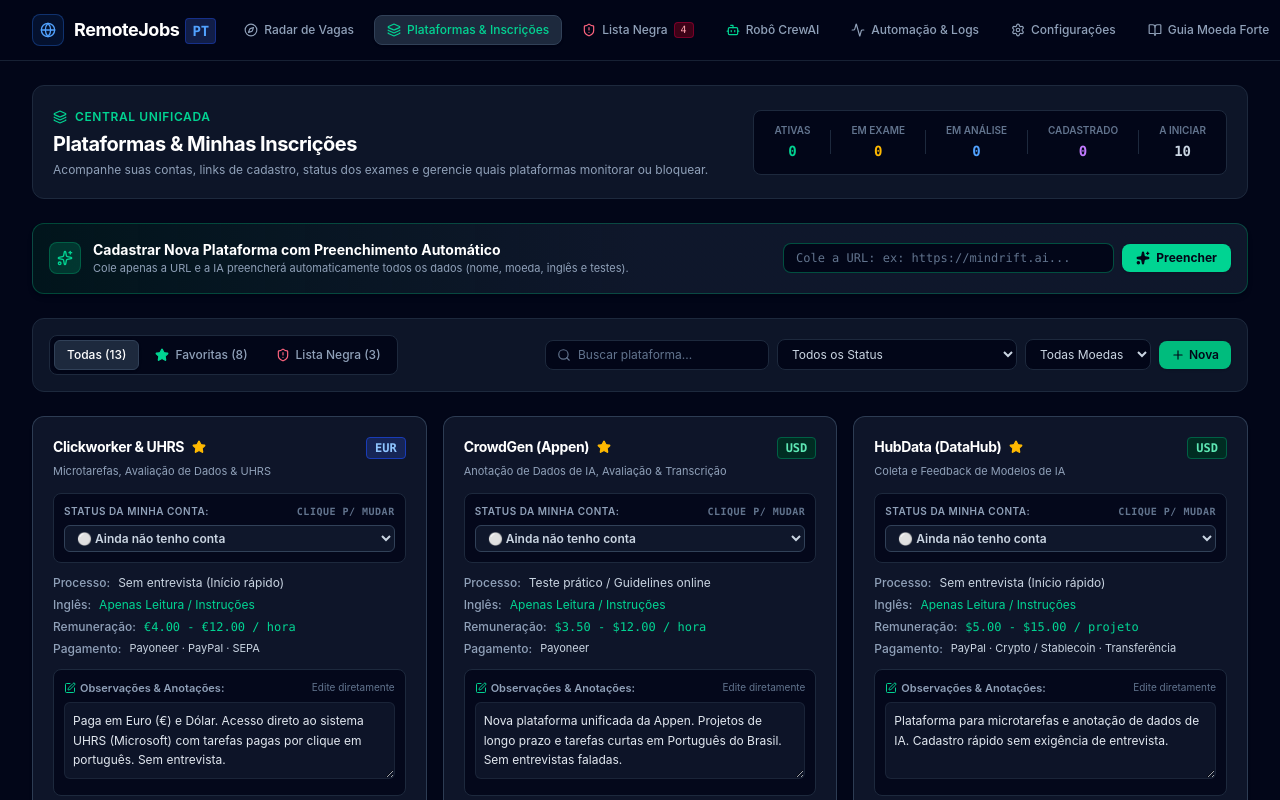
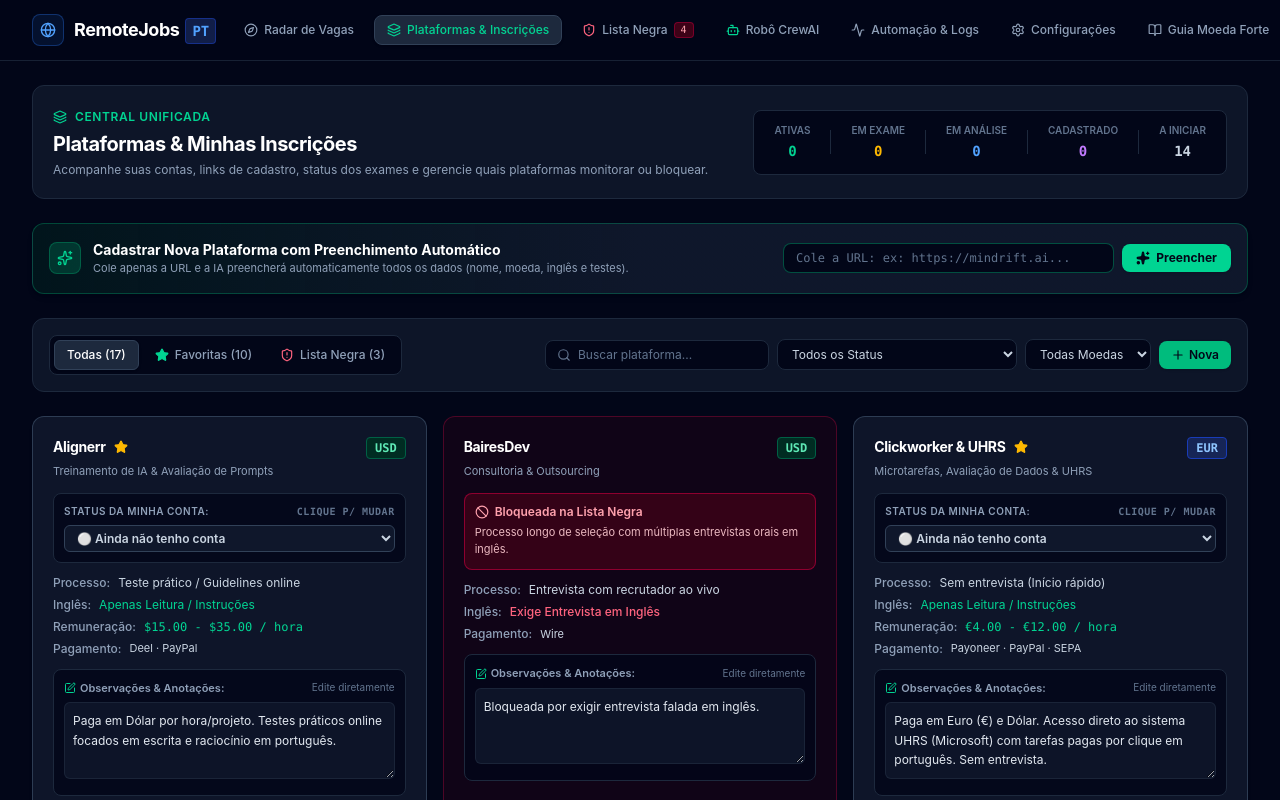
Before and after one commit to EdimilsonMurer/remotejobs, a React (Vite) app: page / in a window 1280 px wide. Both pictures are taken after a click on the button "Plataformas & Inscrições". Shown: the top 800 px of the page. Built offline with nearby package versions, Linux system fonts and the light colour scheme; no server answers; the database is empty.

Commit message:
feat: normalize platform sorting and improve management
Standardize platform sorting to strict alphabetical order across the app, refine platform ID generation and submission validation in the modal, and add new initial platform data.

```diff
--- a/src/App.tsx
+++ b/src/App.tsx
@@ -16,17 +16,21 @@
 const STORAGE_KEY_PLATFORMS = 'remotehunter_platforms_v1';
 const STORAGE_KEY_RULES = 'remotehunter_blacklist_rules_v1';
 
+const sortPlatformsAlphabetically = (list: Platform[]): Platform[] => {
+  return [...list].sort((a, b) => a.name.localeCompare(b.name, 'pt-BR', { sensitivity: 'base' }));
+};
+
 export default function App() {
   const [activeTab, setActiveTab] = useState<'jobs' | 'platforms' | 'blacklist' | 'crewai' | 'guide' | 'pipeline' | 'settings'>('jobs');
 
-  // Load state from localStorage with fallbacks & auto-migration
+  // Load state from localStorage with fallbacks & auto-migration (sempre em ordem alfabética)
   const [platforms, setPlatforms] = useState<Platform[]>(() => {
     try {
       const saved = localStorage.getItem(STORAGE_KEY_PLATFORMS);
       if (saved) {
         const parsed: Platform[] = JSON.parse(saved);
-        // Auto-fix any deprecated lever.co links or broken URLs
-        return parsed.map(p => {
+        if (Array.isArray(parsed) && parsed.length > 0) {
+          const migrated = parsed.map(p => {
             if (p.id === 'welocalize' && (p.careersUrl?.includes('jobs.lever.co') || p.websiteUrl?.includes('jobs.lever.co'))) {
               return {
                 ...p,
@@ -36,18 +40,20 @@
             }
             return p;
           });
+          return sortPlatformsAlphabetically(migrated);
+        }
       }
     } catch (e) {
       console.error('Error loading platforms from storage:', e);
     }
-    return INITIAL_PLATFORMS;
+    return sortPlatformsAlphabetically(INITIAL_PLATFORMS);
   });
 
   // Carrega do Supabase em segundo plano ao inicializar
   useEffect(() => {
     loadPlatformsFromSupabase().then(loaded => {
       if (loaded && loaded.length > 0) {
-        setPlatforms(loaded);
+        setPlatforms(sortPlatformsAlphabetically(loaded));
       }
     }).catch(err => {
       console.warn('[Supabase] Usando cache local:', err);
@@ -125,11 +131,21 @@
   // Handlers
   const handleSavePlatform = (savedPlatform: Platform) => {
     setPlatforms(prev => {
-      const exists = prev.some(p => p.id === savedPlatform.id);
+      const targetSlug = savedPlatform.id.toLowerCase();
+      const targetName = savedPlatform.name.trim().toLowerCase();
+      const exists = prev.some(p => p.id.toLowerCase() === targetSlug || p.name.trim().toLowerCase() === targetName);
+      let updated: Platform[];
       if (exists) {
-        return prev.map(p => p.id === savedPlatform.id ? savedPlatform : p);
+        updated = prev.map(p => (p.id.toLowerCase() === targetSlug || p.name.trim().toLowerCase() === targetName) ? savedPlatform : p);
+      } else {
+        updated = [savedPlatform, ...prev];
       }
-      return [savedPlatform, ...prev];
+      try {
+        localStorage.setItem(STORAGE_KEY_PLATFORMS, JSON.stringify(updated));
+      } catch (e) {
+        console.error('Error saving platforms:', e);
+      }
+      return updated;
     });
 
     // Salva no Supabase e em cache local
--- a/src/components/JobSearch.tsx
+++ b/src/components/JobSearch.tsx
@@ -558,8 +558,6 @@
     ];
 
     return combined.sort((a, b) => {
-      if (!a.isBlocked && b.isBlocked) return -1;
-      if (a.isBlocked && !b.isBlocked) return 1;
       return a.name.localeCompare(b.name, 'pt-BR', { sensitivity: 'base' });
     });
   }, [platforms, jobsList]);
--- a/src/components/PlatformManager.tsx
+++ b/src/components/PlatformManager.tsx
@@ -129,17 +129,9 @@
     return true;
   });
 
-  // Ordenação Alfabética (A-Z), mantendo as plataformas bloqueadas (BLACKLIST) sempre no final
+  // Ordenação Alfabética Estrita (A-Z) de todas as plataformas
   const sortedPlatforms = React.useMemo(() => {
     return [...filteredPlatforms].sort((a, b) => {
-      const aBlocked = a.status === 'BLACKLIST';
-      const bBlocked = b.status === 'BLACKLIST';
-
-      // Bloqueadas vão para o final
-      if (!aBlocked && bBlocked) return -1;
-      if (aBlocked && !bBlocked) return 1;
-
-      // Ordem alfabética de A a Z
       return a.name.localeCompare(b.name, 'pt-BR', { sensitivity: 'base' });
     });
   }, [filteredPlatforms]);
--- a/src/components/PlatformModal.tsx
+++ b/src/components/PlatformModal.tsx
@@ -136,19 +136,26 @@
 
   const handleSubmit = (e: React.FormEvent) => {
     e.preventDefault();
-    if (!name.trim()) return;
+    if (!name.trim()) {
+      setAutofillError('Por favor, informe o nome da plataforma.');
+      return;
+    }
+
+    const cleanSlug = editingPlatform
+      ? editingPlatform.id
+      : name.trim().toLowerCase().replace(/[^a-z0-9]/g, '-').replace(/-+/g, '-').replace(/^-|-$/g, '') || `platform-${Date.now()}`;
 
     const newPlatform: Platform = {
-      id: editingPlatform ? editingPlatform.id : `platform-${Date.now()}`,
+      id: cleanSlug,
       name: name.trim(),
       websiteUrl: websiteUrl.trim() || 'https://',
       careersUrl: careersUrl.trim() || websiteUrl.trim() || 'https://',
-      category: category.trim(),
+      category: category.trim() || 'Treinamento de IA & Avaliação',
       currency,
       englishRequirement,
       processType,
       status,
-      blacklistReason: status === 'BLACKLIST' ? blacklistReason.trim() : undefined,
+      blacklistReason: status === 'BLACKLIST' ? (blacklistReason.trim() || 'Adicionada à lista negra') : undefined,
       paymentMethods: paymentMethods.split(',').map(s => s.trim()).filter(Boolean),
       averagePayRate: averagePayRate.trim() || undefined,
       notes: notes.trim(),
--- a/src/data/initialPlatforms.ts
+++ b/src/data/initialPlatforms.ts
@@ -1,6 +1,36 @@
 import { Platform, BlacklistRule } from '../types/job';
 
 export const INITIAL_PLATFORMS: Platform[] = [
+  {
+    id: 'alignerr',
+    name: 'Alignerr',
+    websiteUrl: 'https://www.alignerr.com/',
+    careersUrl: 'https://www.alignerr.com/',
+    category: 'Treinamento de IA & Avaliação de Prompts',
+    currency: 'USD',
+    englishRequirement: 'READING_ONLY',
+    processType: 'ONLINE_EXAM',
+    status: 'FAVORITE',
+    paymentMethods: ['Deel', 'PayPal'],
+    notes: 'Paga em Dólar por hora/projeto. Testes práticos online focados em escrita e raciocínio em português.',
+    averagePayRate: '$15.00 - $35.00 / hora',
+    userStatus: 'NOT_REGISTERED'
+  },
+  {
+    id: 'bairesdev',
+    name: 'BairesDev',
+    websiteUrl: 'https://www.bairesdev.com/',
+    careersUrl: 'https://jobs.bairesdev.com/',
+    category: 'Consultoria & Outsourcing',
+    currency: 'USD',
+    englishRequirement: 'FLUENT_INTERVIEW',
+    processType: 'LIVE_INTERVIEW',
+    status: 'BLACKLIST',
+    blacklistReason: 'Processo longo de seleção com múltiplas entrevistas orais em inglês.',
+    paymentMethods: ['Wire'],
+    notes: 'Bloqueada por exigir entrevista falada em inglês.',
+    userStatus: 'NOT_REGISTERED'
+  },
   {
     id: 'clickworker',
     name: 'Clickworker & UHRS',
@@ -32,6 +62,21 @@
     userStatus: 'NOT_REGISTERED'
   },
   {
+    id: 'dataannotation',
+    name: 'DataAnnotation',
+    websiteUrl: 'https://www.dataannotation.tech/',
+    careersUrl: 'https://www.dataannotation.tech/',
+    category: 'Treinamento e Avaliação de IA',
+    currency: 'USD',
+    englishRequirement: 'READING_ONLY',
+    processType: 'ONLINE_EXAM',
+    status: 'FAVORITE',
+    paymentMethods: ['PayPal'],
+    notes: 'Trabalho 100% remoto focado em avaliação e treinamento de modelos de linguagem (LLMs).',
+    averagePayRate: '$20.00 - $40.00 / hora',
+    userStatus: 'NOT_REGISTERED'
+  },
+  {
     id: 'hubdata',
     name: 'HubData (DataHub)',
     websiteUrl: 'https://ai.hub.xyz/r/30p73q8r',
@@ -44,6 +89,21 @@
     paymentMethods: ['PayPal', 'Crypto / Stablecoin', 'Transferência'],
     notes: 'Plataforma para microtarefas e anotação de dados de IA. Cadastro rápido sem exigência de entrevista.',
     averagePayRate: '$5.00 - $15.00 / projeto',
+    userStatus: 'NOT_REGISTERED'
+  },
+  {
+    id: 'micro1',
+    name: 'Micro1',
+    websiteUrl: 'https://www.micro1.ai/',
+    careersUrl: 'https://www.micro1.ai/jobs',
+    category: 'Tech & Desenvolvimento',
+    currency: 'USD',
+    englishRequirement: 'FLUENT_INTERVIEW',
+    processType: 'LIVE_INTERVIEW',
+    status: 'BLACKLIST',
+    blacklistReason: 'Exige entrevista técnica ao vivo em inglês fluente com recrutadores internacionais.',
+    paymentMethods: ['Wire'],
+    notes: 'Bloqueada automaticamente pelo sistema devido à exigência de entrevista oral em inglês.',
     userStatus: 'NOT_REGISTERED'
   },
   {
@@ -77,6 +137,21 @@
     userStatus: 'NOT_REGISTERED'
   },
   {
+    id: 'peroptyx',
+    name: 'Peroptyx',
+    websiteUrl: 'https://www.peroptyx.com/',
+    careersUrl: 'https://www.peroptyx.com/careers',
+    category: 'Avaliação de Mapas & Qualidade de Dados',
+    currency: 'USD',
+    englishRequirement: 'READING_ONLY',
+    processType: 'ONLINE_EXAM',
+    status: 'ACTIVE',
+    paymentMethods: ['Transferência Bancária'],
+    notes: 'Avaliação de dados geográficos e qualidade de mapas para o Brasil.',
+    averagePayRate: '$6.00 - $14.00 / hora',
+    userStatus: 'NOT_REGISTERED'
+  },
+  {
     id: 'prolific',
     name: 'Prolific',
     websiteUrl: 'https://www.prolific.com/',
@@ -104,6 +179,21 @@
     paymentMethods: ['CLT / PJ'],
     notes: 'Principal portal de vagas 100% remotas no Brasil em Português nas áreas de suporte, administração, marketing e tech.',
     averagePayRate: 'R$ 2.000 - R$ 12.000 / mês',
+    userStatus: 'NOT_REGISTERED'
+  },
+  {
+    id: 'rws',
+    name: 'RWS',
+    websiteUrl: 'https://www.rws.com/',
+    careersUrl: 'https://www.rws.com/careers/',
+    category: 'Tradução, Localização & IA',
+    currency: 'USD',
+    englishRequirement: 'READING_ONLY',
+    processType: 'ONLINE_EXAM',
+    status: 'ACTIVE',
+    paymentMethods: ['Transferência Internacional', 'PayPal'],
+    notes: 'Líder global em serviços de linguagem, tradução e avaliação de IA.',
+    averagePayRate: '$5.00 - $16.00 / hora',
     userStatus: 'NOT_REGISTERED'
   },
   {
@@ -137,6 +227,21 @@
     userStatus: 'NOT_REGISTERED'
   },
   {
+    id: 'turing',
+    name: 'Turing',
+    websiteUrl: 'https://www.turing.com/',
+    careersUrl: 'https://www.turing.com/jobs',
+    category: 'Tech & Engenharia',
+    currency: 'USD',
+    englishRequirement: 'FLUENT_INTERVIEW',
+    processType: 'LIVE_INTERVIEW',
+    status: 'BLACKLIST',
+    blacklistReason: 'Exige testes avançados e entrevistas de comunicação em inglês fluente.',
+    paymentMethods: ['Wire'],
+    notes: 'Bloqueada da busca por exigir proficiência e entrevista oral em inglês.',
+    userStatus: 'NOT_REGISTERED'
+  },
+  {
     id: 'welocalize',
     name: 'Welocalize',
     websiteUrl: 'https://www.welocalize.com/',
@@ -149,52 +254,6 @@
     paymentMethods: ['Hyperwallet', 'Wire Transfer', 'Conta Bancária'],
     notes: 'Paga em Dólar. Vagas frequentes de "Search Quality Rater" e "Ads Rater" em Português do Brasil. O processo é 100% por teste de qualificação online (sem entrevista oral).',
     averagePayRate: '$4.50 - $15.00 / hora',
-    userStatus: 'NOT_REGISTERED'
-  },
-  // PLATAFORMAS NA LISTA NEGRA (BLACKLIST) - SEMPRE NO FINAL
-  {
-    id: 'bairesdev',
-    name: 'BairesDev',
-    websiteUrl: 'https://www.bairesdev.com/',
-    careersUrl: 'https://jobs.bairesdev.com/',
-    category: 'Consultoria & Outsourcing',
-    currency: 'USD',
-    englishRequirement: 'FLUENT_INTERVIEW',
-    processType: 'LIVE_INTERVIEW',
-    status: 'BLACKLIST',
-    blacklistReason: 'Processo longo de seleção com múltiplas entrevistas orais em inglês.',
-    paymentMethods: ['Wire'],
-    notes: 'Bloqueada por exigir entrevista falada em inglês.',
-    userStatus: 'NOT_REGISTERED'
-  },
-  {
-    id: 'micro1',
-    name: 'Micro1',
-    websiteUrl: 'https://www.micro1.ai/',
-    careersUrl: 'https://www.micro1.ai/jobs',
-    category: 'Tech & Desenvolvimento',
-    currency: 'USD',
-    englishRequirement: 'FLUENT_INTERVIEW',
-    processType: 'LIVE_INTERVIEW',
-    status: 'BLACKLIST',
-    blacklistReason: 'Exige entrevista técnica ao vivo em inglês fluente com recrutadores internacionais.',
-    paymentMethods: ['Wire'],
-    notes: 'Bloqueada automaticamente pelo sistema devido à exigência de entrevista oral em inglês.',
-    userStatus: 'NOT_REGISTERED'
-  },
-  {
-    id: 'turing',
-    name: 'Turing',
-    websiteUrl: 'https://www.turing.com/',
-    careersUrl: 'https://www.turing.com/jobs',
-    category: 'Tech & Engenharia',
-    currency: 'USD',
-    englishRequirement: 'FLUENT_INTERVIEW',
-    processType: 'LIVE_INTERVIEW',
-    status: 'BLACKLIST',
-    blacklistReason: 'Exige testes avançados e entrevistas de comunicação em inglês fluente.',
-    paymentMethods: ['Wire'],
-    notes: 'Bloqueada da busca por exigir proficiência e entrevista oral em inglês.',
     userStatus: 'NOT_REGISTERED'
   }
 ];
--- a/src/lib/supabase/platforms.ts
+++ b/src/lib/supabase/platforms.ts
@@ -54,12 +54,14 @@
   // Salva no localStorage como cache local de alta performance
   try {
     const saved = localStorage.getItem('remotehunter_platforms_v1');
-    const list: Platform[] = saved ? JSON.parse(saved) : INITIAL_PLATFORMS;
-    const idx = list.findIndex(p => p.id === platform.id || p.name.toLowerCase() === platform.name.toLowerCase());
+    const list: Platform[] = saved ? JSON.parse(saved) : [...INITIAL_PLATFORMS];
+    const targetSlug = platform.id.toLowerCase();
+    const targetName = platform.name.trim().toLowerCase();
+    const idx = list.findIndex(p => p.id.toLowerCase() === targetSlug || p.name.trim().toLowerCase() === targetName);
     if (idx >= 0) {
       list[idx] = platform;
     } else {
-      list.push(platform);
+      list.unshift(platform);
     }
     localStorage.setItem('remotehunter_platforms_v1', JSON.stringify(list));
   } catch (err) {
@@ -94,12 +96,16 @@
       const { error: updateError } = await (supabase
         .from('platforms') as any)
         .update({
+          name: row.name,
           notes: row.notes,
           user_status: row.user_status,
           website_url: row.website_url,
           jobs_url: row.jobs_url,
           category: row.category,
           currency: row.currency,
+          english_requirement: row.english_requirement,
+          process_type: row.process_type,
+          status: row.status,
           average_pay_rate: row.average_pay_rate,
           payment_methods: row.payment_methods,
           updated_at: row.updated_at
@@ -121,24 +127,34 @@
       }
     }
 
-    console.log(`✅ [Supabase] Plataforma "${platform.name}" e observações sincronizadas com sucesso no banco de dados!`);
+    console.log(`✅ [Supabase] Plataforma "${platform.name}" sincronizada com sucesso!`);
     return { success: true, message: 'Salvo com sucesso no Supabase!', fromSupabase: true };
   } catch (err: any) {
-    console.error('[Supabase] Erro na sincronização:', err.message);
-    return { success: false, message: err.message, fromSupabase: false };
+    console.error('[Supabase] Erro na sincronização:', err?.message);
+    return { success: false, message: err?.message, fromSupabase: false };
   }
 }
 
 /**
- * Carrega a lista de plataformas do Supabase ou utiliza os valores iniciais
+ * Carrega a lista de plataformas do Supabase ou utiliza os valores locais
  */
 export async function loadPlatformsFromSupabase(): Promise<Platform[]> {
+  // 1. Obtém lista atual do localStorage
+  let localList: Platform[] = [...INITIAL_PLATFORMS];
+  try {
+    const saved = localStorage.getItem('remotehunter_platforms_v1');
+    if (saved) {
+      const parsed = JSON.parse(saved);
+      if (Array.isArray(parsed) && parsed.length > 0) {
+        localList = parsed;
+      }
+    }
+  } catch (err) {
+    console.warn('[Storage] Erro ao ler plataformas do localStorage:', err);
+  }
+
   if (!isSupabaseConfigured()) {
-    try {
-      const saved = localStorage.getItem('remotehunter_platforms_v1');
-      if (saved) return JSON.parse(saved);
-    } catch {}
-    return INITIAL_PLATFORMS;
+    return localList;
   }
 
   try {
@@ -148,20 +164,33 @@
       .order('name', { ascending: true });
 
     if (error || !data || data.length === 0) {
-      console.log('[Supabase] Sem plataformas remotas. Utilizando dados iniciais e sincronizando...');
-      return INITIAL_PLATFORMS;
+      return localList;
     }
 
-    // Mescla com plataformas iniciais
-    return INITIAL_PLATFORMS.map(initP => {
-      const found = data.find((d: any) => d.slug === initP.id || d.name?.toLowerCase() === initP.name?.toLowerCase());
-      if (found) {
-        return databaseRowToPlatform(found, initP);
-      }
-      return initP;
+    // 2. Mescla os dados remotos mantendo TODAS as plataformas (sem apagar novas cadastradas localmente)
+    const mergedMap = new Map<string, Platform>();
+
+    // Inicializa com as locais
+    localList.forEach(p => {
+      mergedMap.set(p.id.toLowerCase(), p);
     });
+
+    // Atualiza ou insere do Supabase
+    data.forEach((row: any) => {
+      const slug = (row.slug || '').toLowerCase();
+      const existingFallback = mergedMap.get(slug) || localList.find(p => p.name.toLowerCase() === row.name?.toLowerCase());
+      const converted = databaseRowToPlatform(row, existingFallback);
+      mergedMap.set(converted.id.toLowerCase(), converted);
+    });
+
+    const result = Array.from(mergedMap.values());
+    try {
+      localStorage.setItem('remotehunter_platforms_v1', JSON.stringify(result));
+    } catch {}
+
+    return result;
   } catch (err) {
     console.warn('[Supabase] Falha ao carregar plataformas, usando fallback local:', err);
-    return INITIAL_PLATFORMS;
+    return localList;
   }
 }
```
Lines whose indentation alone changed are shown as unchanged.
